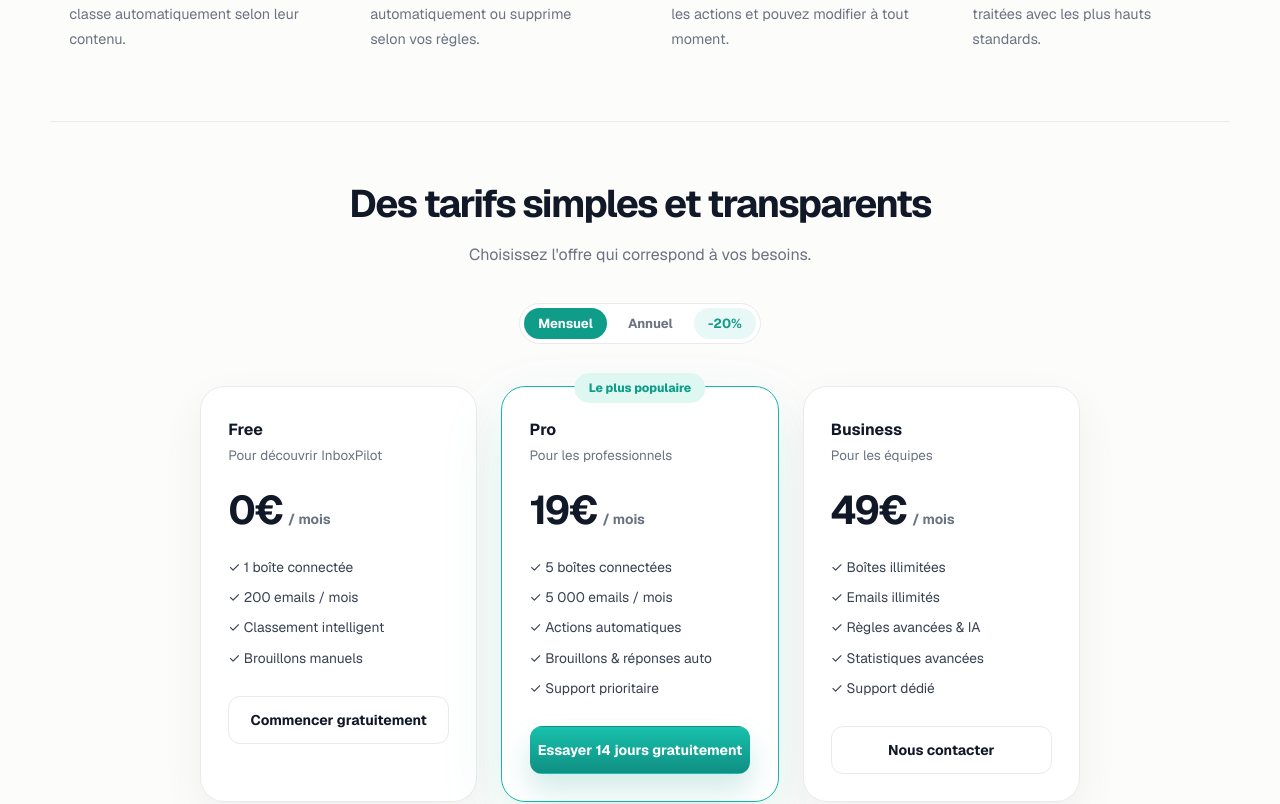
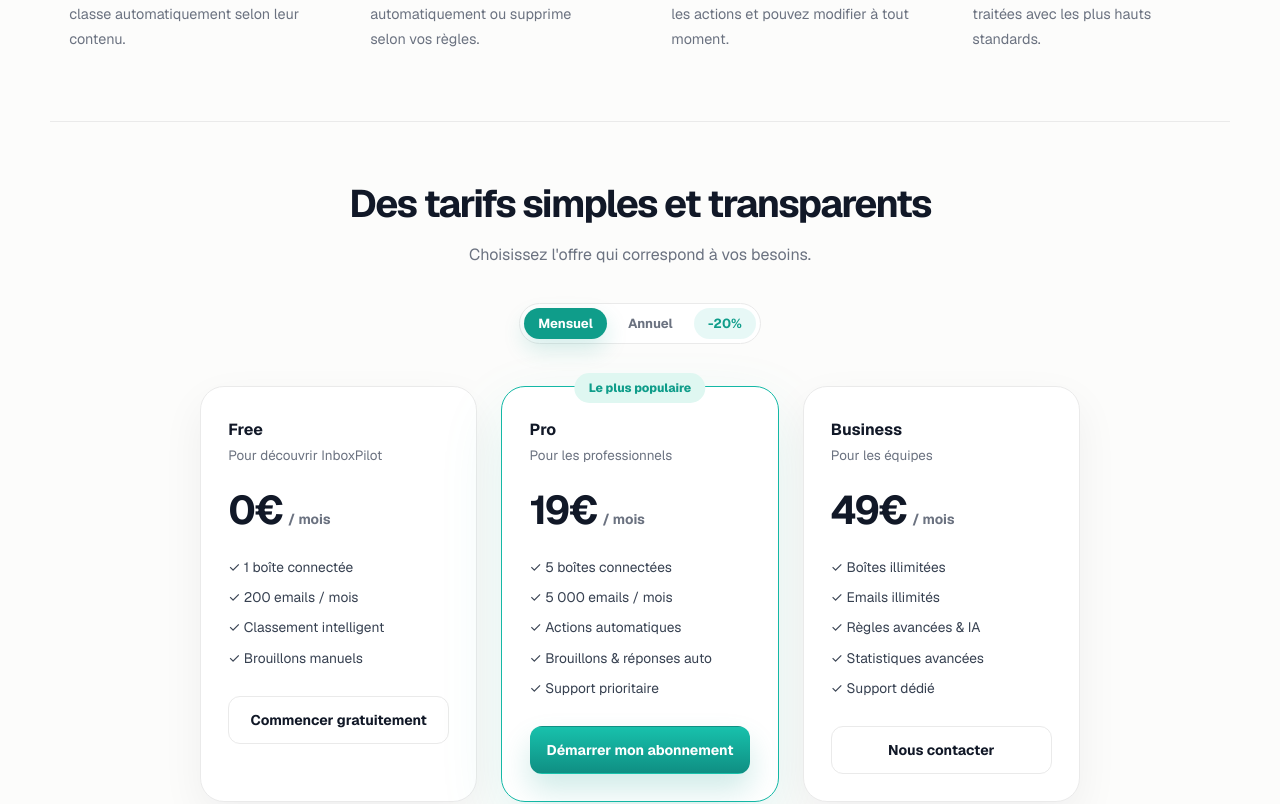
Before and after one commit to Sasu-Spidr/inboxpilot, a Next.js app in the folder frontend/: page / in a window 1280 px wide. Shown: the part 1901-2705 px from the top of the page. Built offline with nearby package versions, Linux system fonts and the light colour scheme; no server answers.

Commit message:
Commit 2

```diff
--- /dev/null
+++ b/frontend/app/PricingSection.tsx
@@ -0,0 +1,98 @@
+"use client";
+
+import { useState } from "react";
+
+type BillingCycle = "monthly" | "yearly";
+
+const PLANS = [
+  {
+    name: "Free",
+    monthlyPrice: 0,
+    subtitle: "Pour découvrir InboxPilot",
+    cta: "Commencer gratuitement",
+    features: ["1 boîte connectée", "200 emails / mois", "Classement intelligent", "Brouillons manuels"],
+  },
+  {
+    name: "Pro",
+    monthlyPrice: 19,
+    subtitle: "Pour les professionnels",
+    cta: "Démarrer mon abonnement",
+    popular: true,
+    features: ["5 boîtes connectées", "5 000 emails / mois", "Actions automatiques", "Brouillons & réponses auto", "Support prioritaire"],
+  },
+  {
+    name: "Business",
+    monthlyPrice: 49,
+    subtitle: "Pour les équipes",
+    cta: "Nous contacter",
+    features: ["Boîtes illimitées", "Emails illimités", "Règles avancées & IA", "Statistiques avancées", "Support dédié"],
+  },
+];
+
+export function PricingSection() {
+  const [billingCycle, setBillingCycle] = useState<BillingCycle>("monthly");
+  const isYearly = billingCycle === "yearly";
+
+  return (
+    <section id="tarifs" className="pricing-section">
+      <div className="section-title">
+        <h2>Des tarifs simples et transparents</h2>
+        <p>Choisissez l&apos;offre qui correspond à vos besoins.</p>
+        <div className="billing-toggle" role="group" aria-label="Choisir la période de facturation">
+          <button
+            type="button"
+            className={!isYearly ? "active" : ""}
+            aria-pressed={!isYearly}
+            onClick={() => setBillingCycle("monthly")}
+          >
+            Mensuel
+          </button>
+          <button
+            type="button"
+            className={isYearly ? "active" : ""}
+            aria-pressed={isYearly}
+            onClick={() => setBillingCycle("yearly")}
+          >
+            Annuel
+          </button>
+          <em>-20%</em>
+        </div>
+      </div>
+      <div className="pricing-grid">
+        {PLANS.map((plan) => (
+          <PricingCard key={plan.name} plan={plan} billingCycle={billingCycle} />
+        ))}
+      </div>
+    </section>
+  );
+}
+
+function PricingCard({ plan, billingCycle }: { plan: (typeof PLANS)[number]; billingCycle: BillingCycle }) {
+  const isYearly = billingCycle === "yearly";
+  const yearlyPrice = Math.round(plan.monthlyPrice * 12 * 0.8);
+  const regularYearlyPrice = plan.monthlyPrice * 12;
+  const savings = regularYearlyPrice - yearlyPrice;
+  const displayedPrice = isYearly ? yearlyPrice : plan.monthlyPrice;
+  const period = isYearly ? "/ an" : "/ mois";
+
+  return (
+    <article className={plan.popular ? "popular" : ""}>
+      {plan.popular && <em>Le plus populaire</em>}
+      <h3>{plan.name}</h3>
+      <p>{plan.subtitle}</p>
+      <div className="pricing-price">
+        <strong>{displayedPrice}€</strong>
+        <span>{period}</span>
+      </div>
+      {isYearly && plan.monthlyPrice > 0 && (
+        <p className="pricing-saving">
+          Soit {Math.round(yearlyPrice / 12)}€/mois · Économisez {savings}€/an
+        </p>
+      )}
+      <ul>
+        {plan.features.map((feature) => <li key={feature}>✓ {feature}</li>)}
+      </ul>
+      <a href="#inscription">{plan.cta}</a>
+    </article>
+  );
+}
--- a/frontend/app/globals.css
+++ b/frontend/app/globals.css
@@ -3766,7 +3766,7 @@
   border: 1px solid var(--m-border);
 }
 
-.billing-toggle span,
+.billing-toggle button,
 .billing-toggle em {
   padding: 0.44rem 0.9rem;
   border-radius: 999px;
@@ -3776,9 +3776,27 @@
   font-weight: 700;
 }
 
-.billing-toggle .active {
+.billing-toggle button {
+  border: 0;
+  background: transparent;
+  cursor: pointer;
+  font-family: inherit;
+  transition: color 0.18s ease, background 0.18s ease, transform 0.18s var(--m-ease);
+}
+
+.billing-toggle button:hover {
+  color: var(--m-brand-dark);
+}
+
+.billing-toggle button:focus-visible {
+  outline: 3px solid rgba(20, 184, 166, 0.22);
+  outline-offset: 2px;
+}
+
+.billing-toggle button.active {
   color: #fff;
   background: var(--m-brand-dark);
+  box-shadow: 0 10px 22px rgba(15, 157, 138, 0.18);
 }
 
 .billing-toggle em {
@@ -3834,16 +3852,24 @@
   font-size: 0.84rem;
 }
 
-.pricing-grid div strong {
+.pricing-price strong {
   font-size: 2.5rem;
   letter-spacing: -0.06em;
 }
 
-.pricing-grid div span {
+.pricing-price span {
   margin-left: 0.4rem;
   color: var(--m-muted);
   font-size: 0.86rem;
   font-weight: 700;
+}
+
+.pricing-saving {
+  min-height: 1.25rem;
+  margin: 0.45rem 0 0 !important;
+  color: var(--m-brand-dark) !important;
+  font-size: 0.8rem !important;
+  font-weight: 800;
 }
 
 .pricing-grid ul {
--- a/frontend/app/page.tsx
+++ b/frontend/app/page.tsx
@@ -1,4 +1,5 @@
 import { currentUser } from "@/lib/auth";
+import { PricingSection } from "./PricingSection";
 import type { ReactNode } from "react";
 
 export default async function Home({ searchParams }: { searchParams?: Promise<{ error?: string }> }) {
@@ -125,22 +126,7 @@
         </div>
       </section>
 
-      <section id="tarifs" className="pricing-section">
-        <div className="section-title">
-          <h2>Des tarifs simples et transparents</h2>
-          <p>Choisissez l&apos;offre qui correspond à vos besoins.</p>
-          <div className="billing-toggle">
-            <span className="active">Mensuel</span>
-            <span>Annuel</span>
-            <em>-20%</em>
-          </div>
-        </div>
-        <div className="pricing-grid">
-          <PricingCard name="Free" price="0€" subtitle="Pour découvrir InboxPilot" cta="Commencer gratuitement" />
-          <PricingCard name="Pro" price="19€" subtitle="Pour les professionnels" cta="Essayer 14 jours gratuitement" popular />
-          <PricingCard name="Business" price="49€" subtitle="Pour les équipes" cta="Nous contacter" />
-        </div>
-      </section>
+      <PricingSection />
 
       {!user && (
         <section id="inscription" className="marketing-auth">
@@ -199,27 +185,6 @@
       <span>{icon}</span>
       <h3>{title}</h3>
       <p>{children}</p>
-    </article>
-  );
-}
-
-function PricingCard({ name, price, subtitle, cta, popular = false }: { name: string; price: string; subtitle: string; cta: string; popular?: boolean }) {
-  const features = name === "Free"
-    ? ["1 boîte connectée", "200 emails / mois", "Classement intelligent", "Brouillons manuels"]
-    : name === "Pro"
-      ? ["5 boîtes connectées", "5 000 emails / mois", "Actions automatiques", "Brouillons & réponses auto", "Support prioritaire"]
-      : ["Boîtes illimitées", "Emails illimités", "Règles avancées & IA", "Statistiques avancées", "Support dédié"];
-
-  return (
-    <article className={popular ? "popular" : ""}>
-      {popular && <em>Le plus populaire</em>}
-      <h3>{name}</h3>
-      <p>{subtitle}</p>
-      <div><strong>{price}</strong><span>/ mois</span></div>
-      <ul>
-        {features.map((feature) => <li key={feature}>✓ {feature}</li>)}
-      </ul>
-      <a href="#inscription">{cta}</a>
     </article>
   );
 }
```
